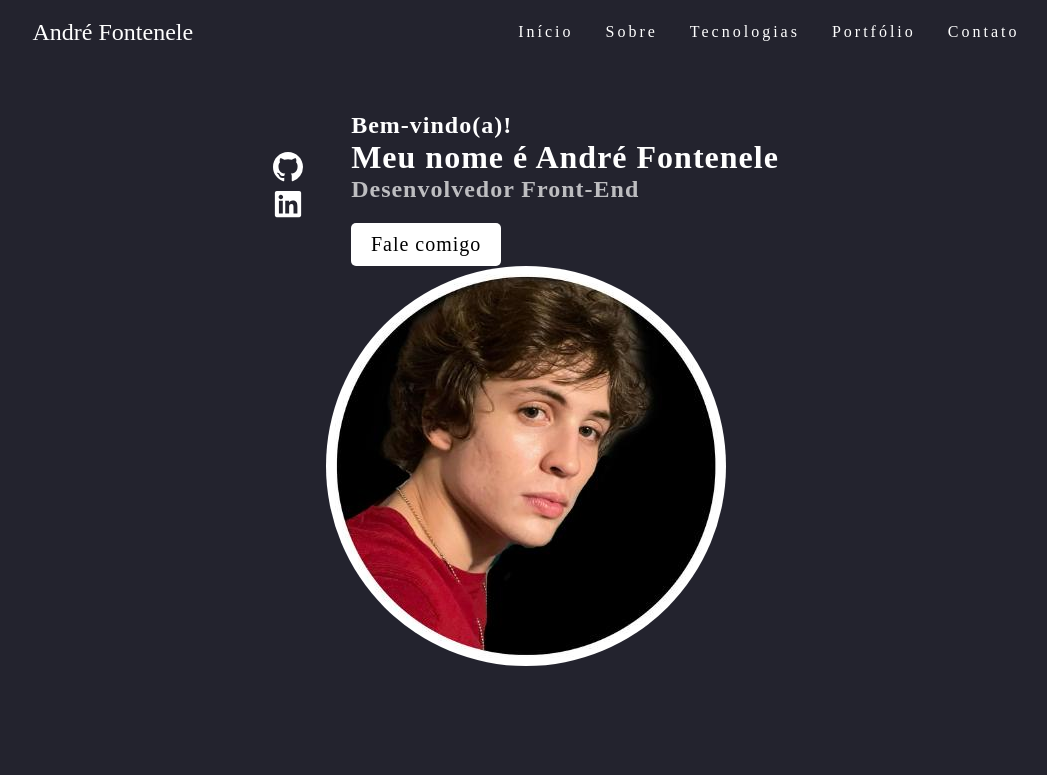
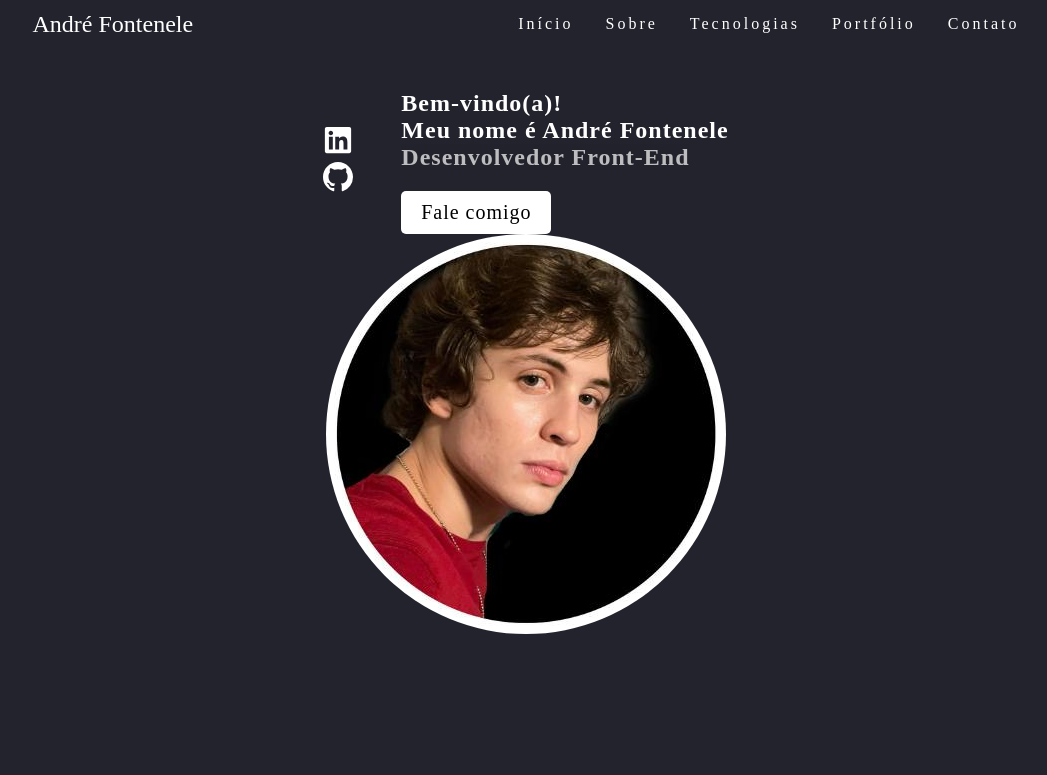
Before and after one commit to andredfontenele/first-portfolio, a React (Create React App) app: page / in a window 1280 px wide. Shown: the top 775 px of the page, without its empty margins (114-1161 px from the left). Built offline with nearby package versions, Linux system fonts and the light colour scheme; the HTML template or start-up script is replaced by a standard one.

Commit message:
feat: Componente Nav agora está funcional, juntamente com o botão do Header

```diff
--- a/src/components/about/About.jsx
+++ b/src/components/about/About.jsx
@@ -8,6 +8,7 @@ const About = () => {
   return (
     <div>
 
+      <section id="about">
       <div className="about-title">
         <h1>Sobre mim</h1>
       </div>
@@ -38,6 +39,7 @@ const About = () => {
 
       </div>
 
+      </section>
 
      </div>
   )
--- a/src/components/contact/Contact.jsx
+++ b/src/components/contact/Contact.jsx
@@ -7,6 +7,9 @@ import { AiOutlineMail } from 'react-icons/ai'
 const Contact = () => {
   return (
     <div>
+
+    <section id="contact">
+
     <div className="title-container">
      <h1>Contato <TiMessages /> </h1>
     </div>
@@ -56,6 +59,9 @@ const Contact = () => {
 
     </div>
     </div>
+
+    </section>
+
     </div>
   )
 }
--- a/src/components/contact/contact.css
+++ b/src/components/contact/contact.css
@@ -79,8 +79,8 @@
 .form-group textarea:hover,
 .form-group textarea:focus{
     outline: none;
-    border-color: #4dc8ff;
-    box-shadow: 0 0 0 3px #4dc8ff
+    border-color: #fff;
+    box-shadow: 0 0 0 3px #fff;
 }
 
 .grid-container input,
--- a/src/components/footer/footer.css
+++ b/src/components/footer/footer.css
@@ -1,15 +1,11 @@
+
 footer{
-  margin-top: auto;
-  width: 100%;
-  height: 100px;
-  background: #4E4E66;
-  text-align: center;
-  color: white;
-  bottom: 0;
-  left: 0;
-  border: 1px solid black;
+  padding: 15px;
+  background-color: #4E4E66;
 }
 
 footer p{
   background-color: #4E4E66;
+  padding: 1vh;
+  text-align: center;
 }
--- a/src/components/header/Header.jsx
+++ b/src/components/header/Header.jsx
@@ -8,20 +8,23 @@ const Header = () => {
   return (
     <div>
 
+      <section id="header">
       <div className="header-container">
 
         <div className="header-social">
-          <a href="https://www.linkedin.com/in/andreluizfontenele/" target="blank" className="social-linkedin" rel="noreferrer"> <GoMarkGithub /> </a>
-          <a href="https://github.com/andredfontenele" target="blank" className="social-github" rel="noreferrer"> <FaLinkedin /> </a>
+          <a href="https://www.linkedin.com/in/andreluizfontenele/" target="blank" className="social-linkedin" rel="noreferrer">  <FaLinkedin /> </a>
+          <a href="https://github.com/andredfontenele" target="blank" className="social-github" rel="noreferrer"><GoMarkGithub /> </a>
         </div>
 
         <div className="header-text">
           <h2>Bem-vindo(a)!</h2>
           <h1>Meu nome é André Fontenele</h1>
           <h2><span className="header-subtitle">Desenvolvedor Front-End</span></h2>
-          <div className="contact-button">
+
+          <a href="#contact"><div className="contact-button">
             Fale comigo
           </div>
+          </a>
 
         </div>
         <div className="header-img">
@@ -29,7 +32,7 @@ const Header = () => {
         </div>
 
       </div>
-
+      </section>
     </div>
   )
 }
--- a/src/components/header/header.css
+++ b/src/components/header/header.css
@@ -1,12 +1,12 @@
+
 .header-container{
   display: flex;
   flex-flow: row wrap;
   justify-content: center;
   align-items: center;
-  margin-top: 10%;
   width: 60%;
   margin: auto;
-  margin-top: 6vh;
+  margin-top: 7%;
   letter-spacing: 1px;
 }
 
@@ -44,6 +44,7 @@
   color: #fff;
   user-select: none;
   cursor: pointer;
+  border: none;
 }
 
 .header-img{
--- a/src/components/nav/Nav.jsx
+++ b/src/components/nav/Nav.jsx
@@ -1,21 +1,23 @@
 import React from 'react'
 import './nav.css'
+import About from '../about/About'
 
 const Nav = () => {
   return (
     <div>
-      <header className="header" id="header">
+      <section id="home">
+
         <nav className="nav-container">
-          <a href="#" className="nav-logo">André Fontenele</a>
+          <a href="#home" className="nav-logo">André Fontenele</a>
           <ul className='nav-list'>
-            <li><a href='/'><span className="nav-list-option">Início</span></a></li>
-            <li><a href='/'><span className="nav-list-option">Sobre</span></a></li>
-            <li><a href='/'><span className="nav-list-option">Tecnologias</span></a></li>
-            <li><a href='/'><span className="nav-list-option">Portfólio</span></a></li>
-            <li><a href='/'><span className="nav-list-option">Contato</span></a></li>
+            <li><a href="#home"><span className="nav-list-option">Início</span></a></li>
+            <li><a href="#about"><span className="nav-list-option">Sobre</span></a></li>
+            <li><a href="#technologies"><span className="nav-list-option">Tecnologias</span></a></li>
+            <li><a href="#portfolio"><span className="nav-list-option">Portfólio</span></a></li>
+            <li><a href="#contact"><span className="nav-list-option">Contato</span></a></li>
           </ul>
         </nav>
-      </header>
+      </section>
       {/* <ul>
         <li>Início</li>
         <li>Sobre</li>
--- a/src/components/nav/nav.css
+++ b/src/components/nav/nav.css
@@ -4,7 +4,10 @@ a {
 }
 
 .nav-container{
-  position: sticky;
+  position: fixed;
+  width: 100%;
+  top: 0px;
+  left: 0px;
 }
 
 .nav-logo{
@@ -21,7 +24,7 @@ nav{
   justify-content: space-around;
   align-items: center;
   background: #23232e;
-  height: 8vh
+  height: 6vh;
 }
 
 .nav-list{
@@ -46,6 +49,7 @@ nav{
   width: 32px;
   height: 2px;
 }
+
 
 @media (max-width: 999px){
   body{
--- a/src/components/portfolio/Portfolio.jsx
+++ b/src/components/portfolio/Portfolio.jsx
@@ -12,6 +12,9 @@ const Portfolio = () => {
 
   return (
     <div>
+
+      <section id="portfolio">
+
       <div className="title-container">
         <h1>Projetos</h1>
       </div>
@@ -87,6 +90,9 @@ uma agência fictícia, atuando como uma forma de divulgação para futuros inte
           </div>
           </div>
           </div>
+
+          </section>
+
       </div>
   )
 }
--- a/src/components/technologies/Technologies.jsx
+++ b/src/components/technologies/Technologies.jsx
@@ -4,6 +4,8 @@ import './technologies.css'
 const Technologies = () => {
   return (
     <div>
+
+    <section id="technologies">
 
     <div className="title-container">
       <h1> Tecnologias </h1>
@@ -73,6 +75,7 @@ const Technologies = () => {
           </div>
         </div>
     </div>
+    </section>
     </div>
   )
 }
```
